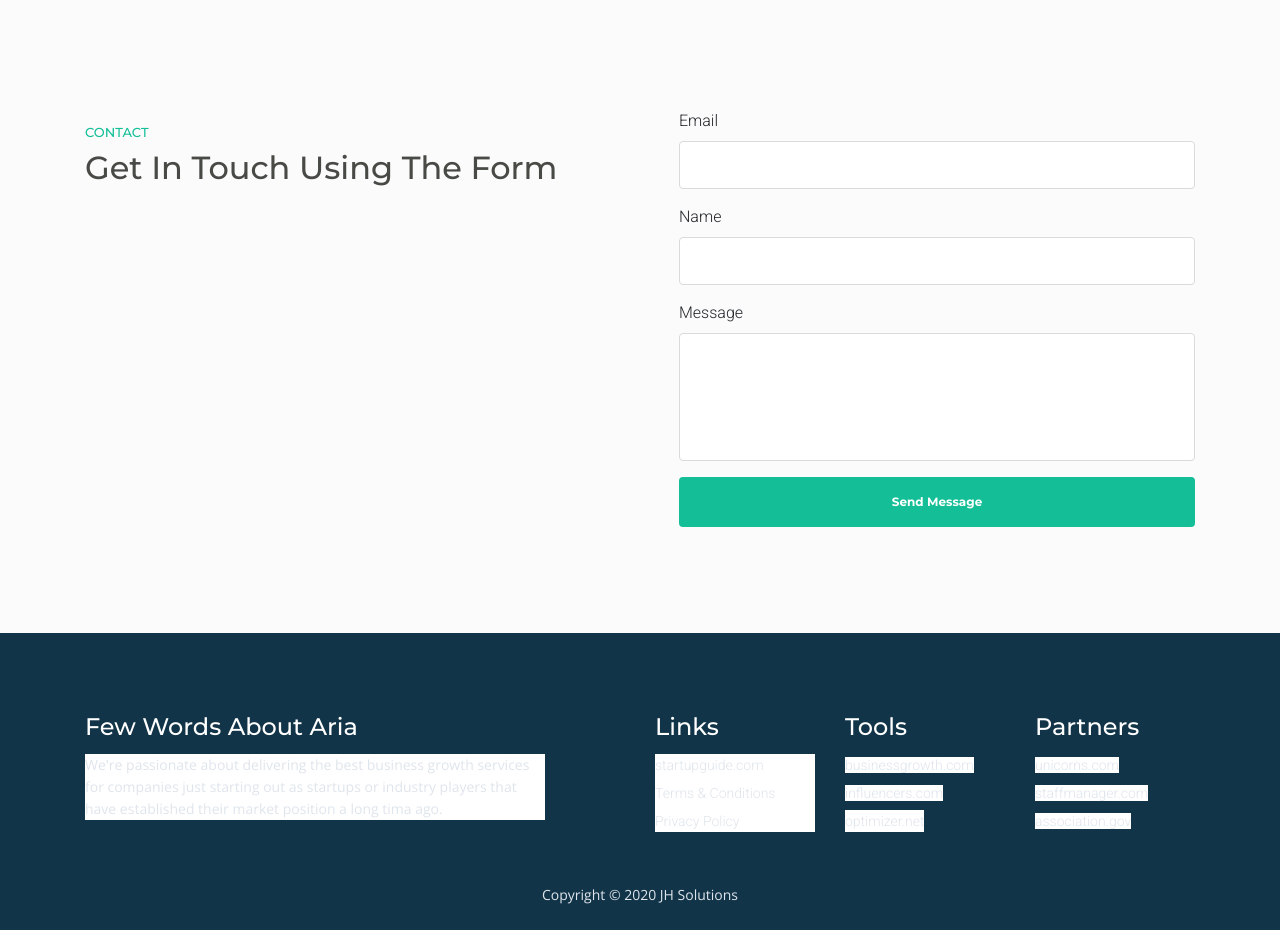
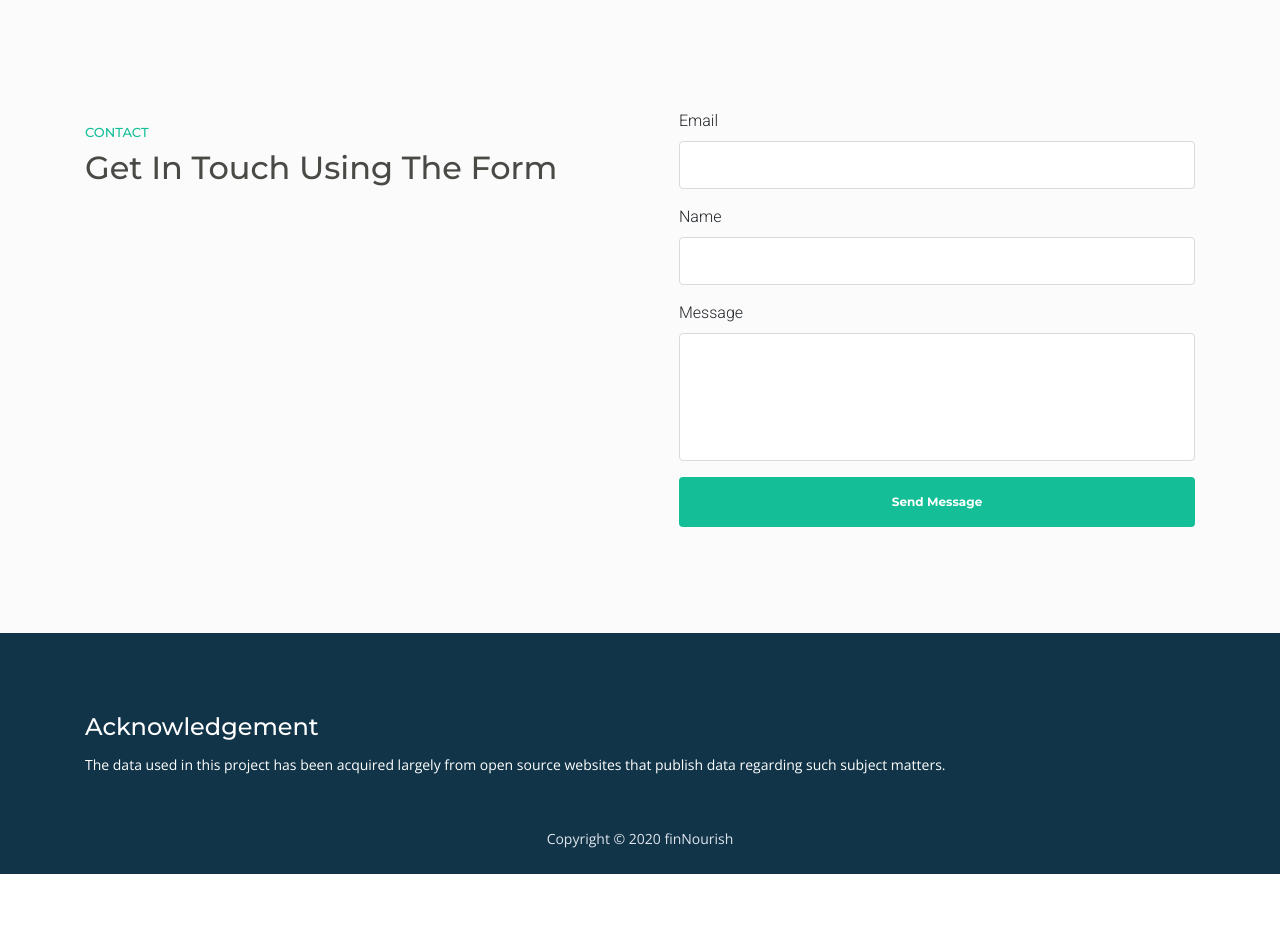
Before and after one commit to Harsh-Naicker/finNourish, a Flask app: a page that uses Project/templates/account.html in a window 1280 px wide. Shown: the part 2215-3145 px from the top of the page. After the commit the page ends 3089 px from the top, so only its background shows below. Run offline with Flask 3, Linux system fonts and the light colour scheme; the visitor is signed in with stand-in values (Sample User, id 1); some libraries are stand-ins or nearby versions.

Commit message:
Third Commit

```diff
--- a/Project/templates/account.html
+++ b/Project/templates/account.html
@@ -301,64 +301,19 @@
     <div class="footer">
         <div class="container">
             <div class="row">
-                <div class="col-md-6">
+                <div class="col-md-12">
                     <div class="text-container about">
-                        <h4>Few Words About Aria</h4>
-                        <p class="white">We're passionate about delivering the best business growth services for companies just starting out as startups or industry players that have established their market position a long tima ago.</p>
+                        <h4>Acknowledgement</h4>
+                        <p style="color: white;">The data used in this project has been acquired largely from open source websites that publish data regarding such subject matters.</p>
                     </div> <!-- end of text-container -->
                 </div> <!-- end of col -->
-                <div class="col-md-2">
-                    <div class="text-container">
-                        <h4>Links</h4>
-                        <ul class="list-unstyled li-space-lg white">
-                            <li>
-                                <a class="white" href="#your-link">startupguide.com</a>
-                            </li>
-                            <li>
-                                <a class="white" href="terms-conditions.html">Terms & Conditions</a>
-                            </li>
-                            <li>
-                                <a class="white" href="privacy-policy.html">Privacy Policy</a>
-                            </li>
-                        </ul>
-                    </div> <!-- end of text-container -->
-                </div> <!-- end of col -->
-                <div class="col-md-2">
-                    <div class="text-container">
-                        <h4>Tools</h4>
-                        <ul class="list-unstyled li-space-lg">
-                            <li>
-                                <a class="white" href="#your-link">businessgrowth.com</a>
-                            </li>
-                            <li>
-                               <a class="white" href="#your-link">influencers.com</a>
-                            </li>
-                            <li class="media">
-                                <a class="white" href="#your-link">optimizer.net</a>
-                            </li>
-                        </ul>
-                    </div> <!-- end of text-container -->
-                </div> <!-- end of col -->
-                <div class="col-md-2">
-                    <div class="text-container">
-                        <h4>Partners</h4>
-                        <ul class="list-unstyled li-space-lg">
-                            <li>
-                                <a class="white" href="#your-link">unicorns.com</a>
-                            </li>
-                            <li>
-                                <a class="white" href="#your-link">staffmanager.com</a>
-                            </li>
-                            <li>
-                                <a class="white" href="#your-link">association.gov</a>
-                            </li>
-                        </ul>
-                    </div> <!-- end of text-container -->
-                </div> <!-- end of col -->
+
+
+
             </div> <!-- end of row -->
         </div> <!-- end of container -->
     </div> <!-- end of footer -->
-
+    <!-- end of footer -->
 
 
     <!-- Copyright -->
@@ -366,7 +321,7 @@
         <div class="container">
             <div class="row">
                 <div class="col-lg-12">
-                    <p class="p-small">Copyright © 2020 <a href="#">JH Solutions</a></p>
+                    <p class="p-small">Copyright © 2020 <a href="#">finNourish</a></p>
                 </div> <!-- end of col -->
             </div> <!-- enf of row -->
         </div> <!-- end of container -->
--- a/app.py
+++ b/app.py
@@ -1,4 +1,4 @@
 from Project import app
 
 if __name__=='__main__':
-    app.run()
+    app.run(debug=True)
```
Also changed, not shown: Project/__init__.py (+11 -10 lines), Project/core/views.py (+27 -20 lines).
